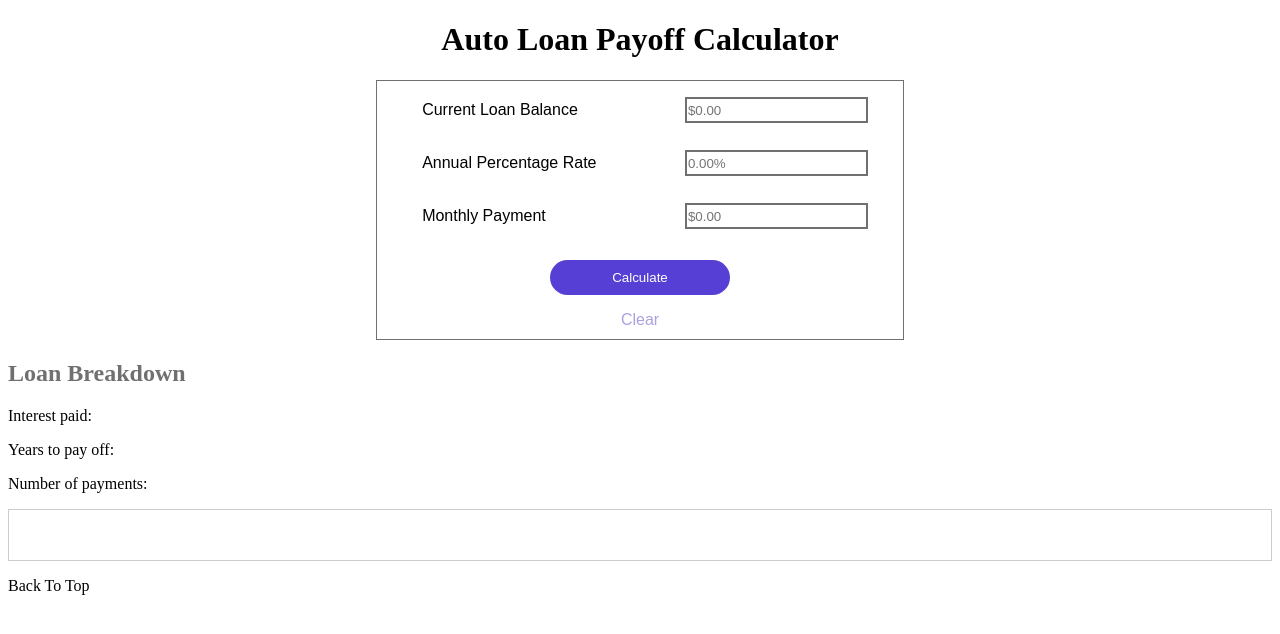
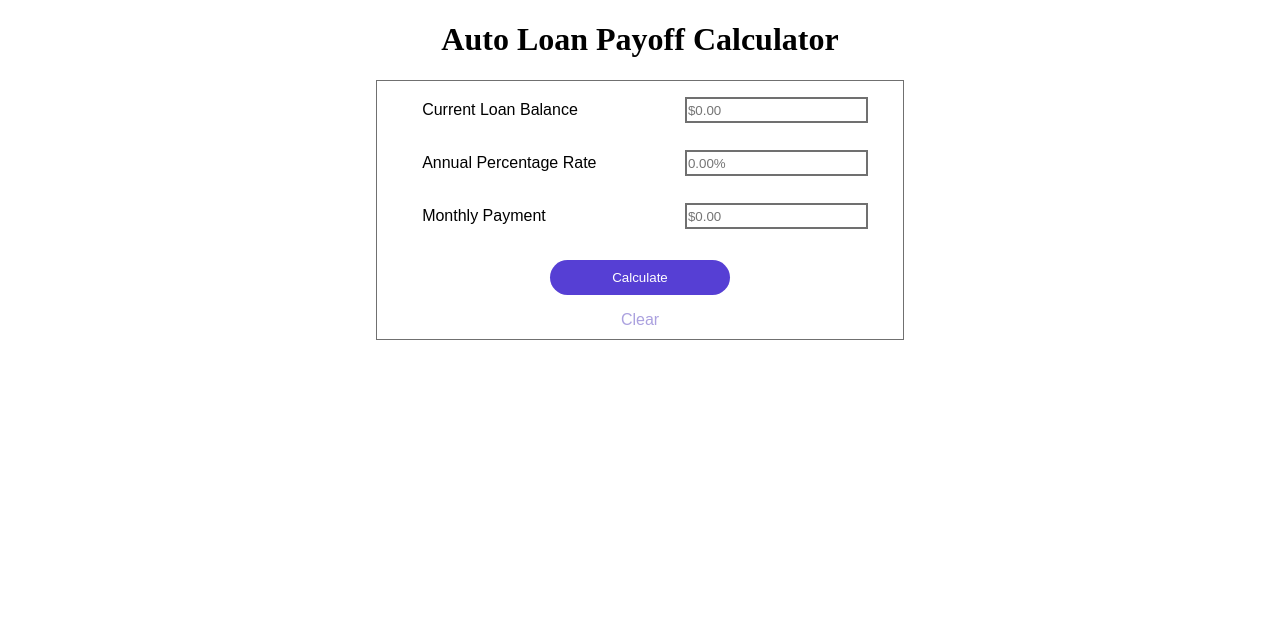
Before and after one commit to Alex-Devonte/Loan_Payoff_Calculator, an Angular app: page / in a window 1280 px wide. Shown: the top 634 px of the page. Built offline with nearby package versions, Linux system fonts and the light colour scheme.

Commit message:
Added ng directive for component

```diff
--- a/src/app/calculator/calculator.component.html
+++ b/src/app/calculator/calculator.component.html
@@ -21,8 +21,8 @@
       <label class="field-label">Monthly Payment</label>
       <input type="text" name="monthlyPayment" #monthlyPayment="ngModel" [(ngModel)]="model.monthlyPayment" id="monthly-payment" placeholder="$0.00" required  pattern="^[0-9]\d*(\.\d+)?$">
     </div>
-    <button id="calculate-btn" [disabled]="loanForm.invalid" type="submit">Calculate</button><br>
+    <button id="calculate-btn" [disabled]="loanForm.invalid" type="submit" (click)="showResults();">Calculate</button><br>
   </form>
   <p id="clear">Clear</p>
 </div>
-<app-results></app-results>
+<app-results *ngIf="loadComponent"></app-results>
```
